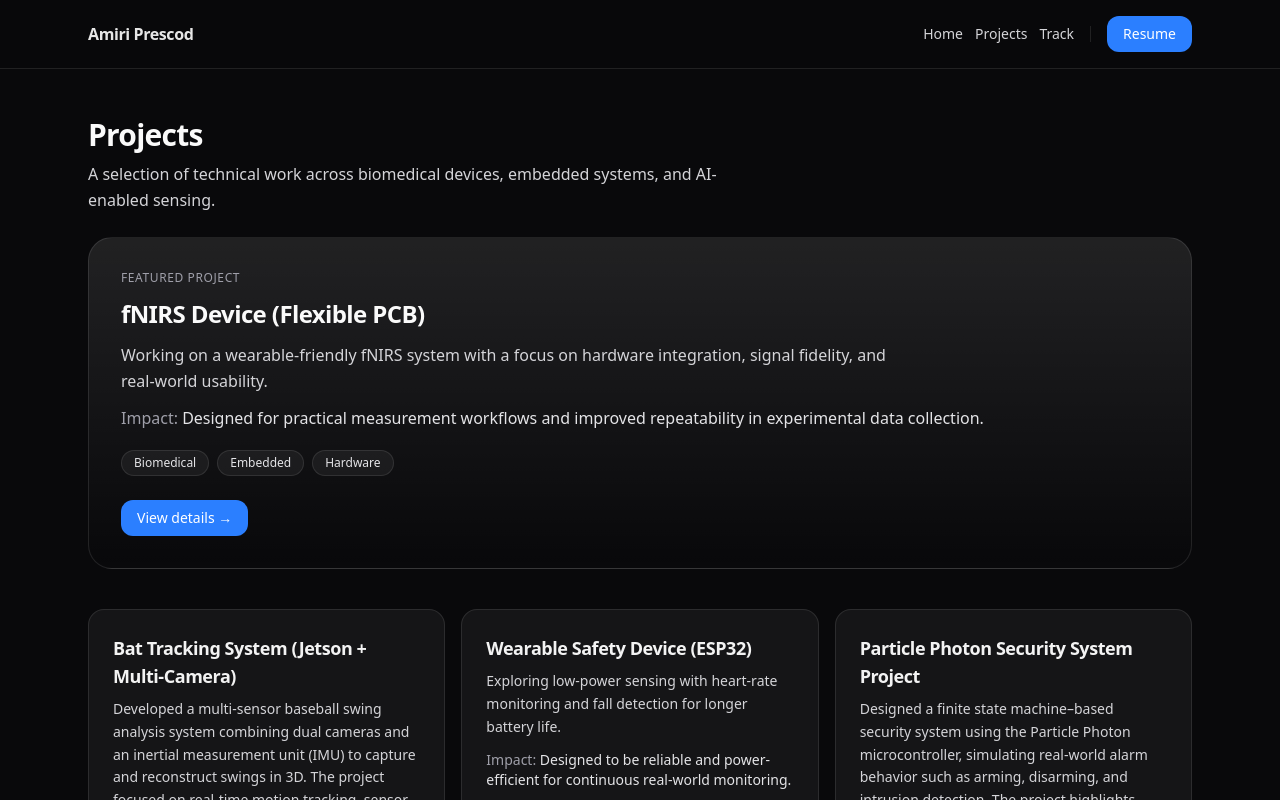
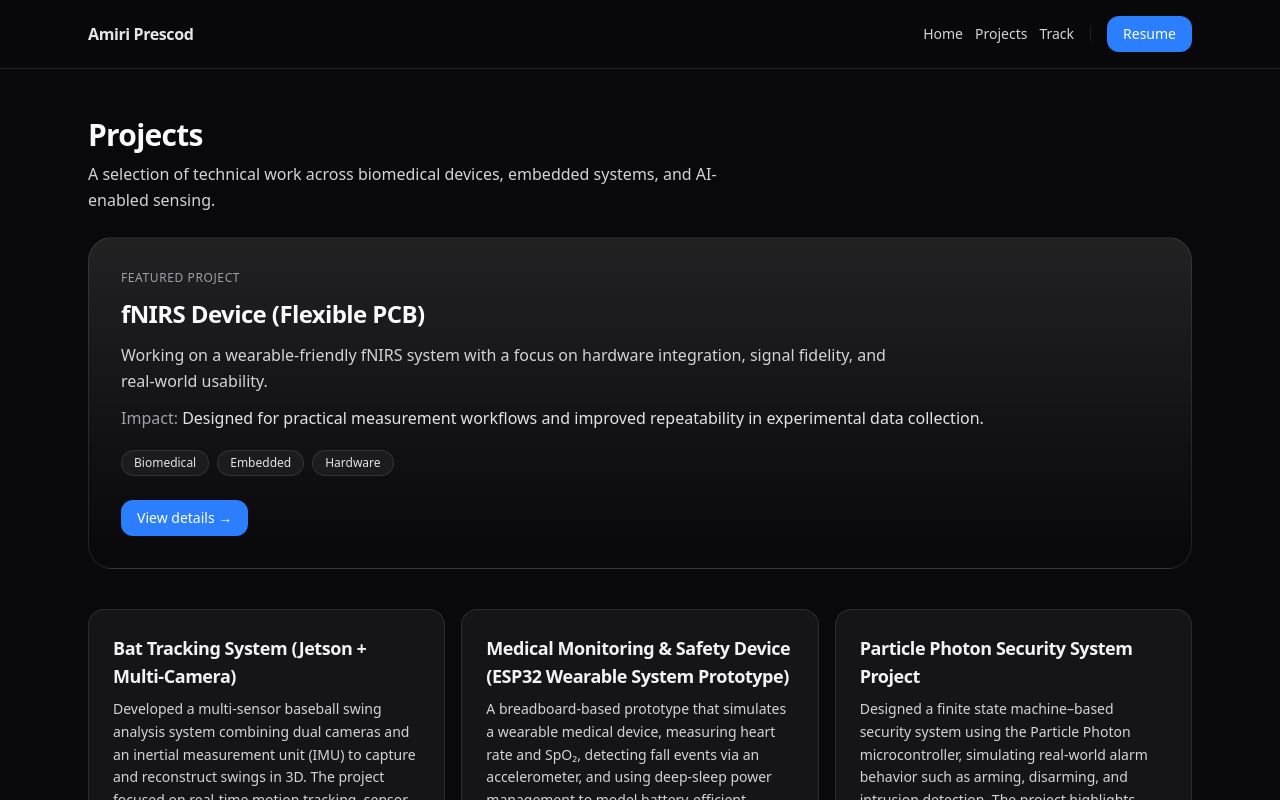
Before and after one commit to aprescod12/aprescod-portfolio-website, a Next.js app: page /projects in a window 1280 px wide. Shown: the top 800 px of the page. Built offline with nearby package versions, Linux system fonts and the light colour scheme.

Commit message:
Deploy Ready

```diff
--- a/src/app/projects/page.tsx
+++ b/src/app/projects/page.tsx
@@ -30,15 +30,15 @@ const projects: Project[] = [
     link: "#",
   },
   {
-    title: "Wearable Safety Device (ESP32)",
+    title: "Medical Monitoring & Safety Device (ESP32 Wearable System Prototype)",
     description:
-      "Exploring low-power sensing with heart-rate monitoring and fall detection for longer battery life.",
+      "A breadboard-based prototype that simulates a wearable medical device, measuring heart rate and SpO₂, detecting fall events via an accelerometer, and using deep-sleep power management to model battery-efficient wearable operation.",
     impact:
-      "Designed to be reliable and power-efficient for continuous real-world monitoring.",
+      "",
     collaborated:
       "",
     tags: ["ESP32", "Low Power", "Sensors"],
-    link: "#",
+    link: "https://github.com/aprescod12/medical-monitoring-safety-device",
   },
   {
     title: "Particle Photon Security System Project",
--- a/src/components/Navbar.tsx
+++ b/src/components/Navbar.tsx
@@ -37,7 +37,7 @@ export default function Navbar() {
 
           {/* Resume button: opens PDF in new tab (recruiter-friendly) */}
           <a
-            href="/Amiri-Prescod-Resume.pdf" // File must exist in /public
+            href="/Amiri-Prescod-Resume1.pdf" // File must exist in /public
             target="_blank" // Opens in a new tab so they stay on your site
             rel="noreferrer" // Security best practice with target=_blank
             className="inline-flex items-center justify-center rounded-xl bg-blue-500 px-4 py-2 text-sm font-medium text-white hover:bg-blue-400 transition-colors"
```
Also changed, not shown: 2 other files (tests, documents, lock files or other folders).
